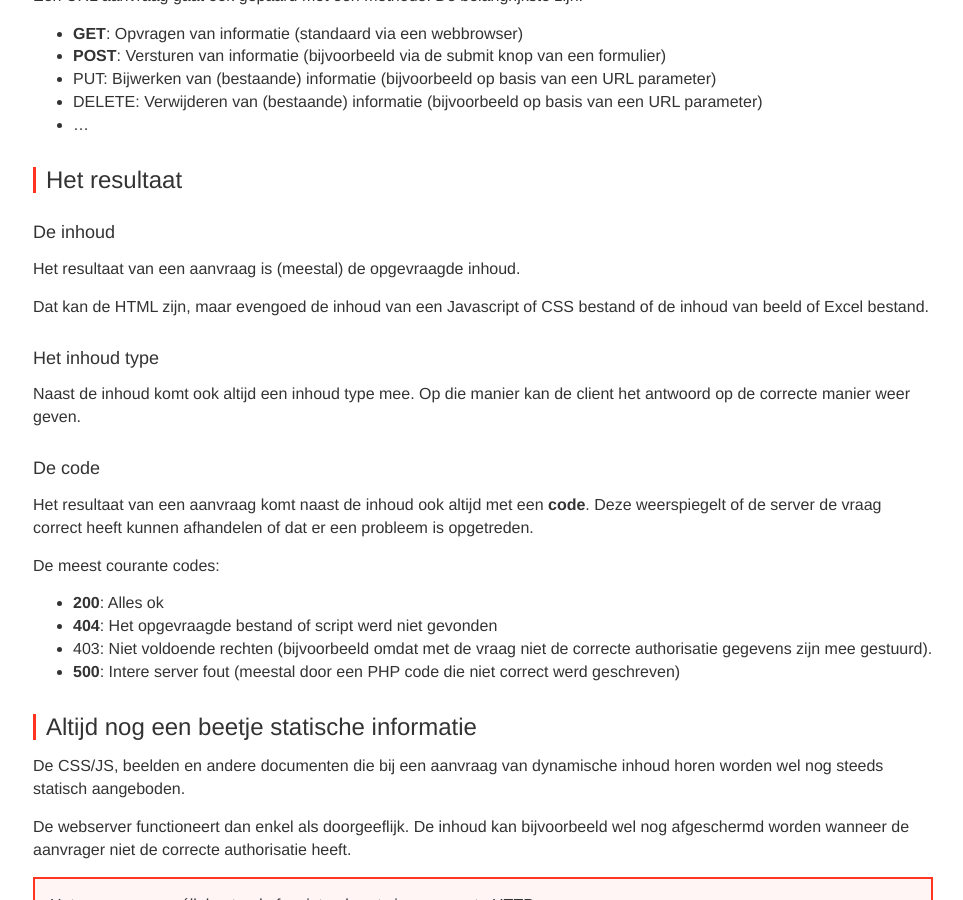
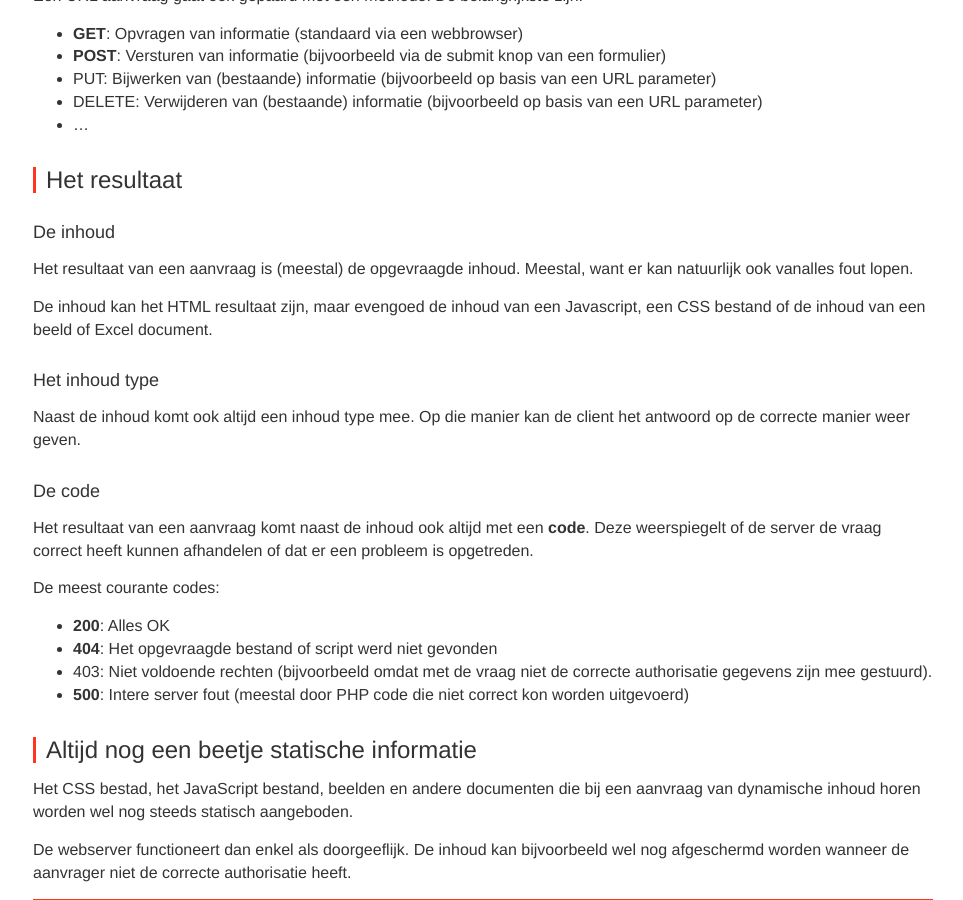
Before and after one commit to Syntra-Brussel/dynamische-webtechnieken, a Jekyll site: the page built from introductie/http-aanvraag.md, in a window 1280 px wide and 900 px high, scrolled down 2838 px. Shown: the whole window, without its empty margins (317-1280 px from the left). Built offline with Jekyll 4.4.1, drawn with Linux system fonts in a browser that asks for light colours; nearby versions of some CDN libraries; a script that is not in the unit is left out.

Commit message:
Update http-aanvraag.md

```diff
--- a/introductie/http-aanvraag.md
+++ b/introductie/http-aanvraag.md
@@ -79,9 +79,9 @@
 
 #### De inhoud
 
-Het resultaat van een aanvraag is (meestal) de opgevraagde inhoud.
+Het resultaat van een aanvraag is (meestal) de opgevraagde inhoud. Meestal, want er kan natuurlijk ook vanalles fout lopen.
 
-Dat kan de HTML zijn, maar evengoed de inhoud van een Javascript of CSS bestand of  de inhoud van beeld of Excel bestand.
+De inhoud kan het HTML resultaat zijn, maar evengoed de inhoud van een Javascript, een CSS bestand of de inhoud van een beeld of Excel document.
 
 #### Het inhoud type
 
@@ -92,14 +92,14 @@
 Het resultaat van een aanvraag komt naast de inhoud ook altijd met een <strong>code</strong>. Deze weerspiegelt of de server de vraag correct heeft kunnen afhandelen of dat er een probleem is opgetreden.
 
 De meest courante codes:
-* <strong>200</strong>: Alles ok
+* <strong>200</strong>: Alles OK
 * <strong>404</strong>: Het opgevraagde bestand of script werd niet gevonden
 * 403: Niet voldoende rechten (bijvoorbeeld omdat met de vraag niet de correcte authorisatie gegevens zijn mee gestuurd).
-* <strong>500</strong>: Intere server fout (meestal door een PHP code die niet correct werd geschreven)
+* <strong>500</strong>: Intere server fout (meestal door PHP code die niet correct kon worden uitgevoerd)
 
 ### Altijd nog een beetje statische informatie
 
-De CSS/JS, beelden en andere documenten die bij een aanvraag van dynamische inhoud horen worden wel nog steeds statisch aangeboden.
+Het CSS bestad, het JavaScript bestand, beelden en andere documenten die bij een aanvraag van dynamische inhoud horen worden wel nog steeds statisch aangeboden.
 
 De webserver functioneert dan enkel als doorgeeflijk. De inhoud kan bijvoorbeeld wel nog afgeschermd worden wanneer de aanvrager niet de correcte authorisatie heeft.
 
```
